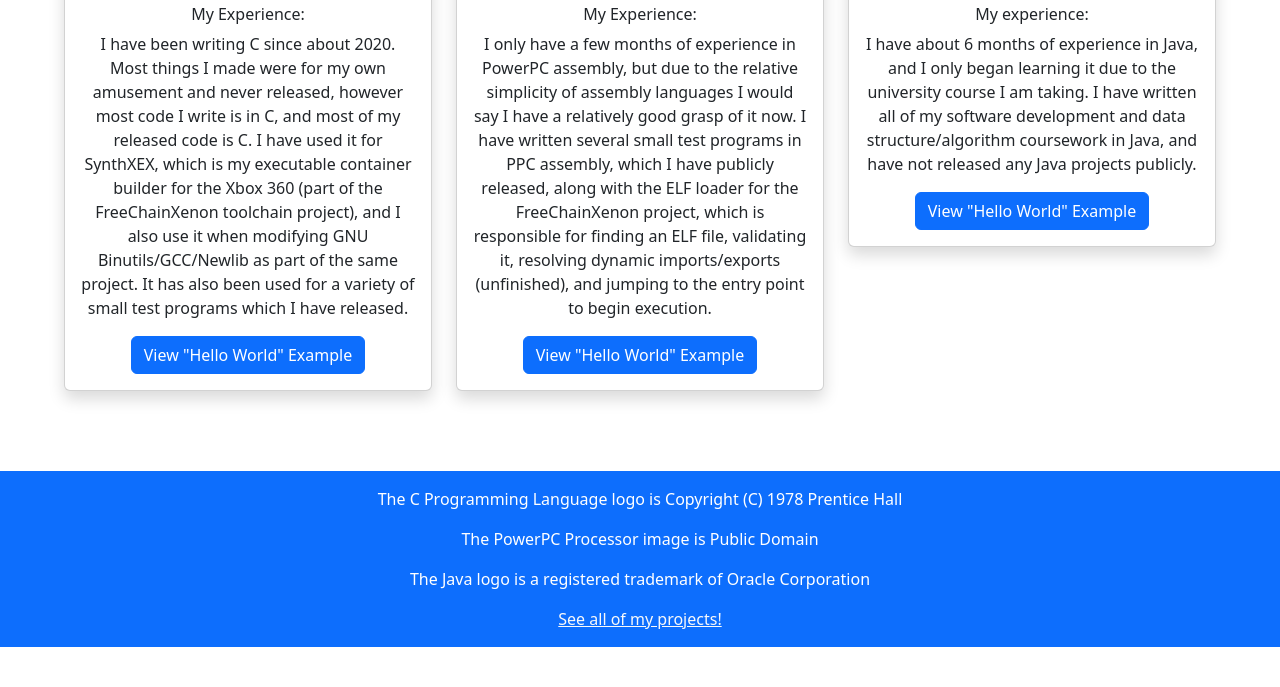
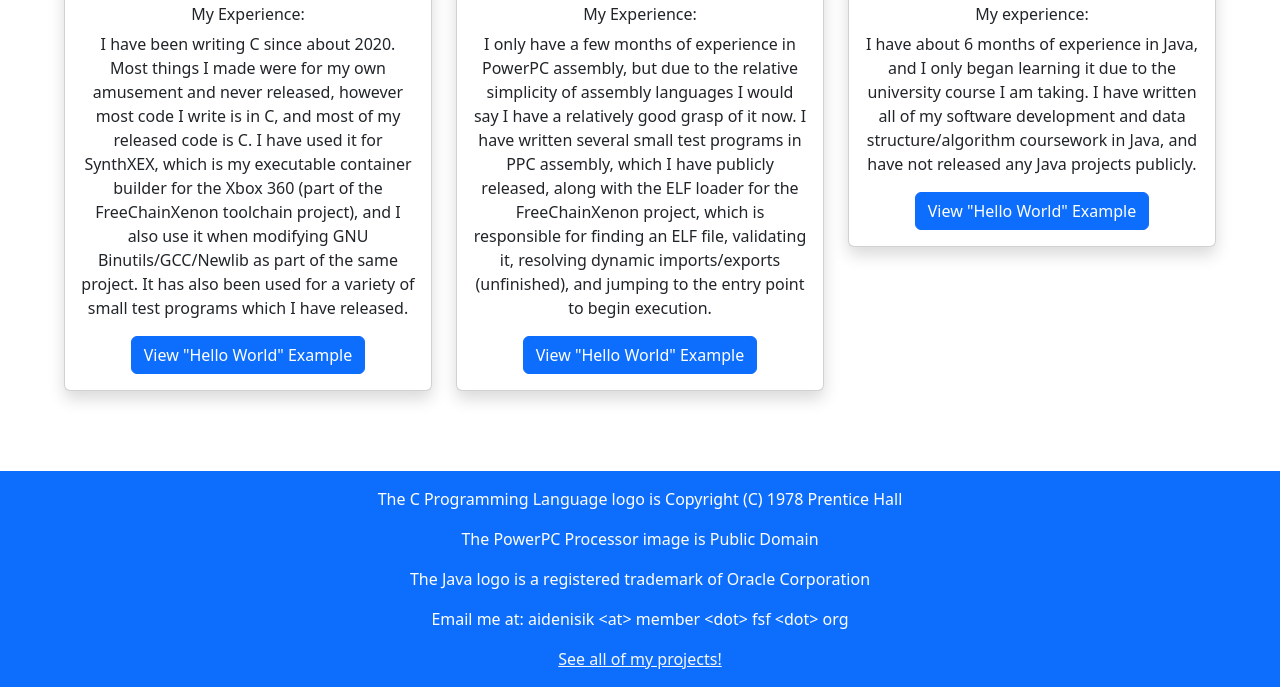
Before and after one commit to 2634963/coursework2, a plain HTML site: page index.html in a window 1280 px wide. Shown: the part 816-1503 px from the top of the page. Before the commit the page ends 1463 px from the top, so only its background shows below. Drawn offline with nearby package versions, Linux system fonts and the light colour scheme.

Commit message:
Add email to site

```diff
--- a/index.html
+++ b/index.html
@@ -279,6 +279,8 @@ public class Main
 	  <p>The PowerPC Processor image is Public Domain</p>
 	  <p>The Java logo is a registered trademark of Oracle Corporation</p>
 	  <br>
+	  <p>Email me at: aidenisik &lt;at&gt; member &lt;dot&gt; fsf &lt;dot&gt; org</p>
+	  <br>
 	  <a class="link-light" href="https://git.aidenisik.scot/explore/repos">See all of my projects!</a>
 	</div>
       </div>
```
